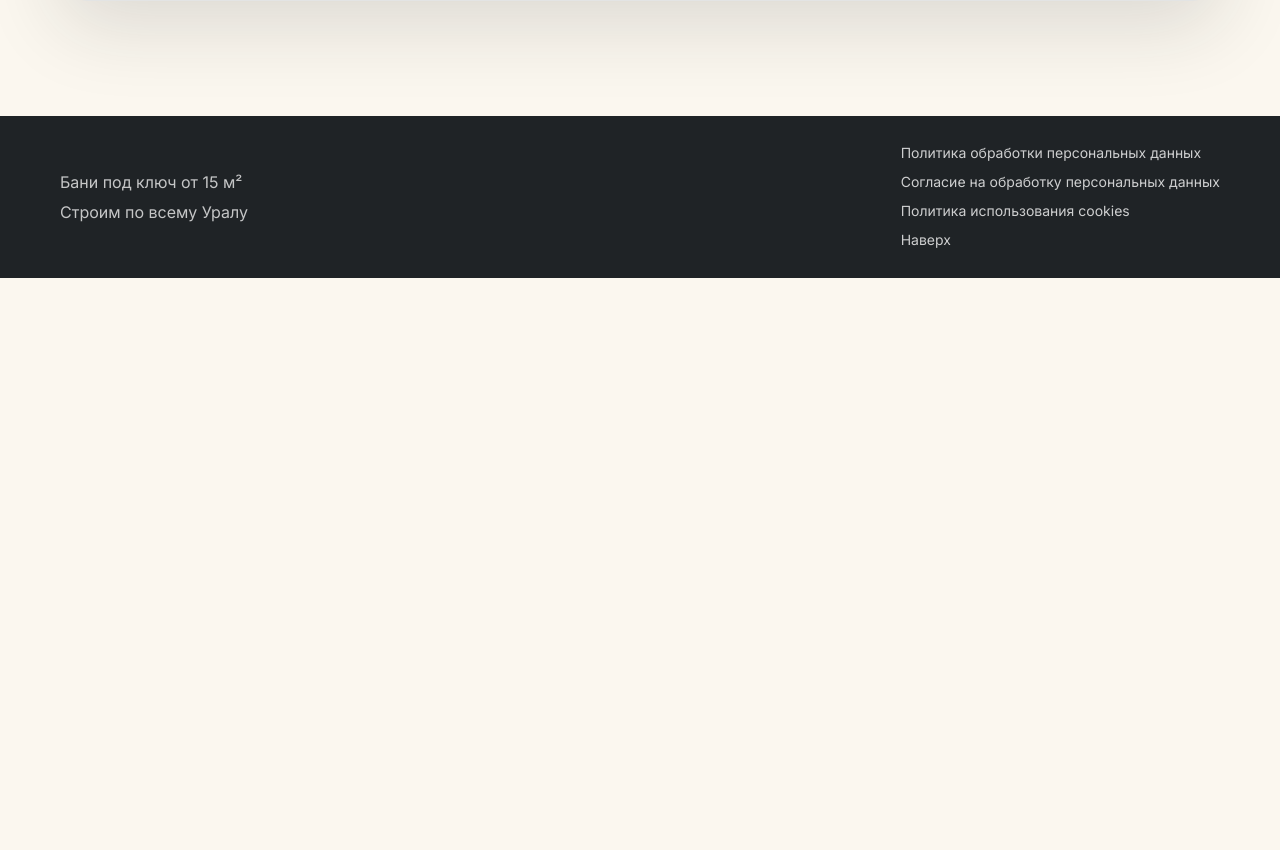
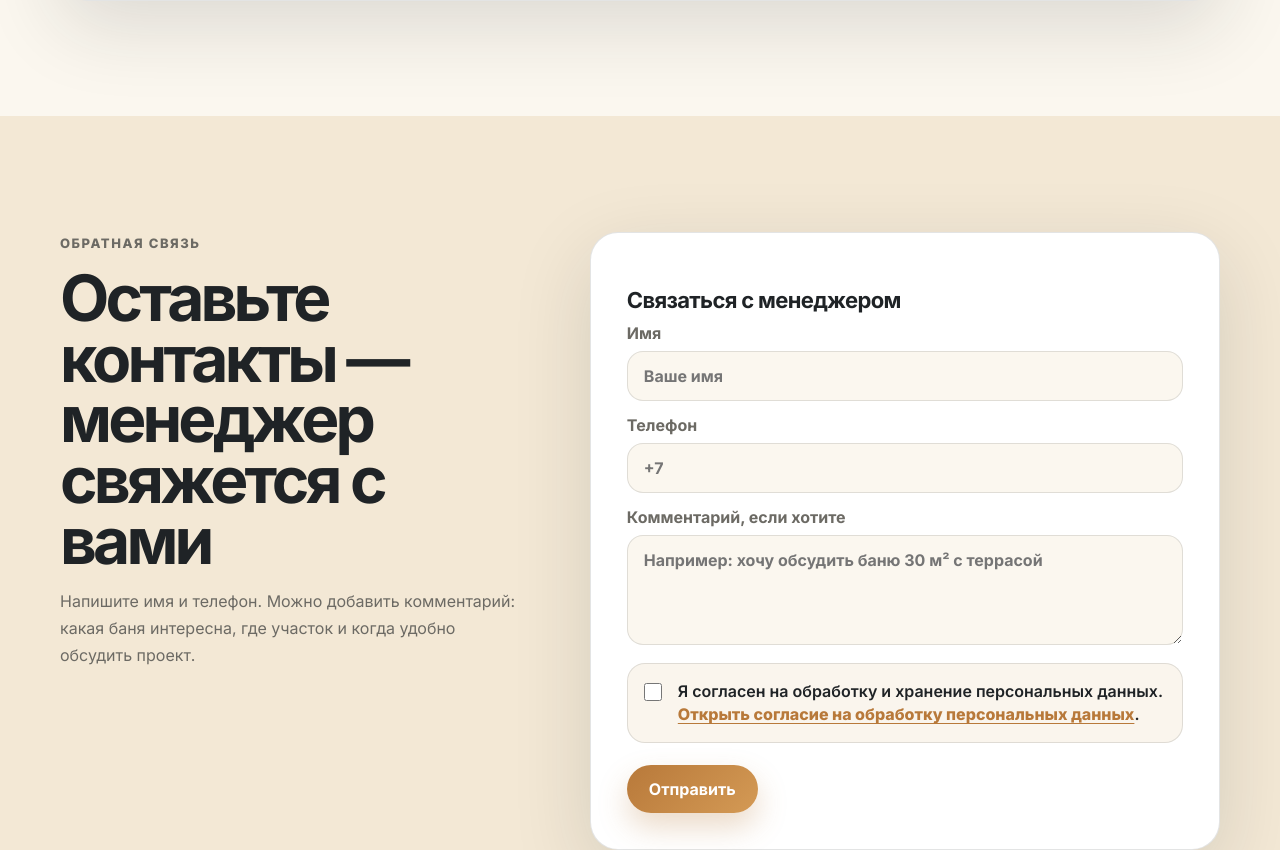
Before and after one commit to kirillzanegin/ural-bani-chatlanding, a React (Vite) app: page / in a window 1280 px wide. Shown: the part 10515-11365 px from the top of the page. Before the commit the page ends 10793 px from the top, so only its background shows below. Built offline with nearby package versions, Linux system fonts and the light colour scheme.

Commit message:
Add feedback form at page bottom

```diff
--- a/src/pages/Home.jsx
+++ b/src/pages/Home.jsx
@@ -10,6 +10,7 @@ import KnowledgeBase from '../components/KnowledgeBase.jsx'
 import Reviews from '../components/Reviews.jsx'
 import FAQ from '../components/FAQ.jsx'
 import FinalCTA from '../components/FinalCTA.jsx'
+import FeedbackForm from '../components/FeedbackForm.jsx'
 import Footer from '../components/Footer.jsx'
 
 export default function Home() {
@@ -28,6 +29,7 @@ export default function Home() {
         <Reviews />
         <FAQ />
         <FinalCTA />
+        <FeedbackForm />
       </main>
       <Footer />
     </>
```
